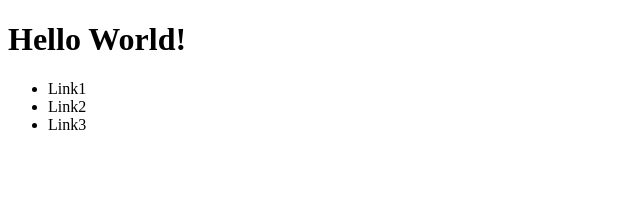
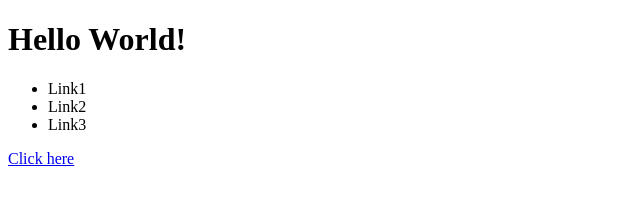
Before and after one commit to Naylin94/test1, a plain HTML site: page index.html in a window 1280 px wide. Shown: the full height of the page, 0-640 px from the left. Drawn offline with Linux system fonts and the light colour scheme.

Commit message:
add facebook link

```diff
--- a/index.html
+++ b/index.html
@@ -12,5 +12,6 @@
         <li>Link2</li>
         <li>Link3</li>
     </ul>
+    <a href="https://www.facebook.com">Click here</a>
 </body>
 </html>
```
